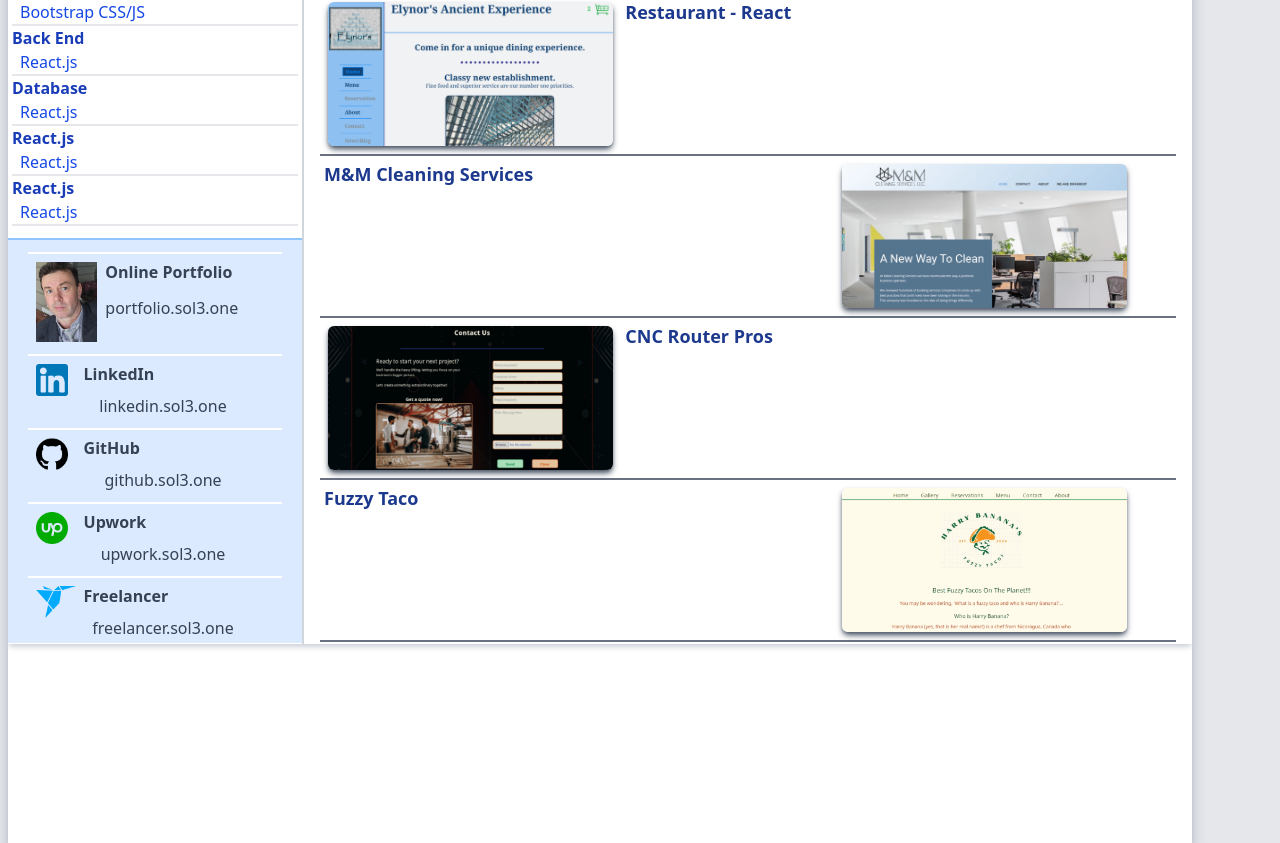
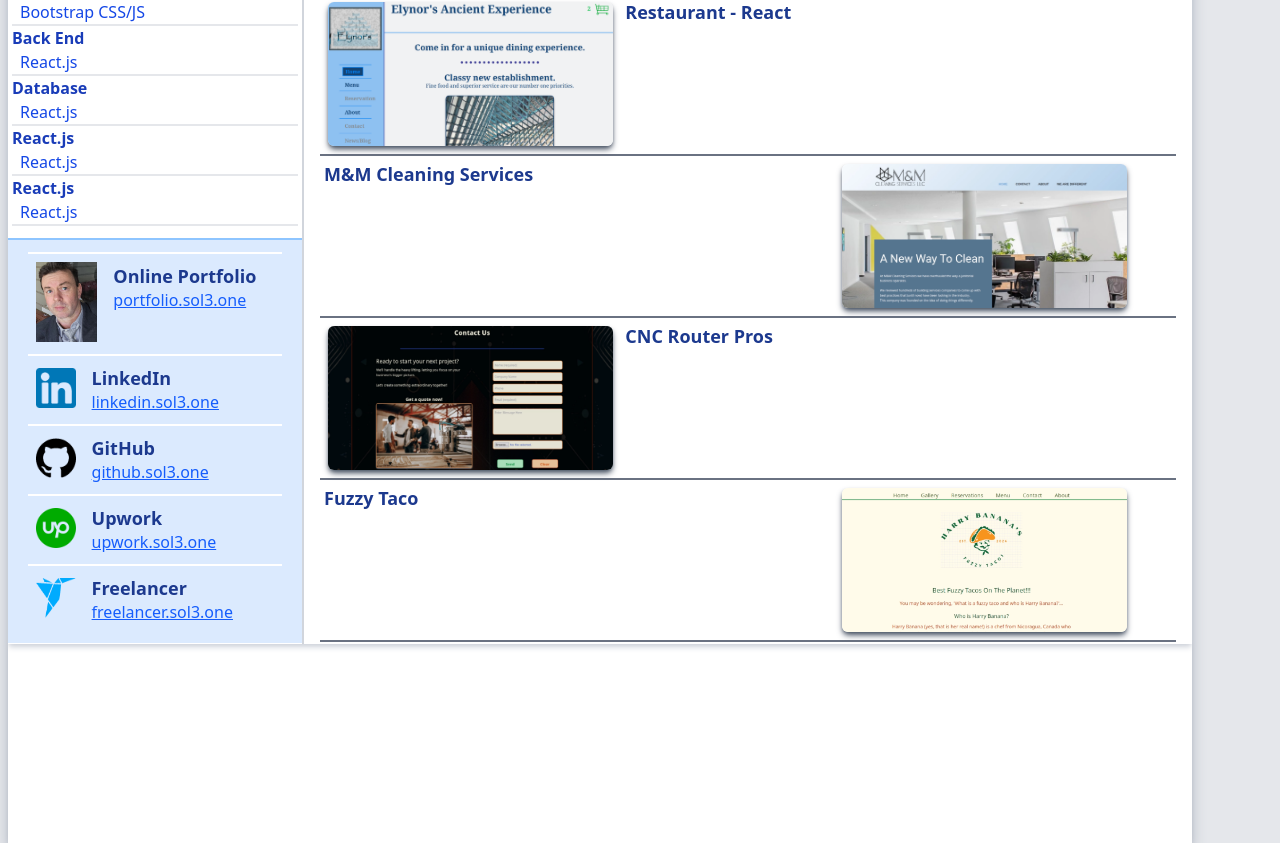
Before and after one commit to TimeSentinel/resume2025, a React (Vite) app: page / in a window 1280 px wide. Shown: the part 596-1439 px from the top of the page. Built offline with nearby package versions, Linux system fonts and the light colour scheme.

Commit message:
added link forwarding

```diff
--- a/src/App.css
+++ b/src/App.css
@@ -93,7 +93,7 @@
                         @apply w-10;
 
                         img {
-                            @apply h-8;
+                            @apply h-10 mt-1;
                         }
                     }
 
@@ -104,18 +104,18 @@
                     }
 
                     .linkTitle {
-                        @apply ml-2 font-bold leading-tight;
+                        @apply text-lg font-bold;
+                        @apply text-blue-900;
                     }
 
                 }
 
                 .linkAddress {
-                    @apply w-full -mt-2 pb-2 text-center pl-4 font-light leading-tight;
+                    @apply w-full text-left font-light leading-tight underline;
+                    @apply text-blue-600;
                 }
                 .portfolioCell {
-                    .linkAddress {
-                        @apply pl-2 font-light leading-tight;
-                    }
+                    @apply  pl-4;
                 }
 
             }
--- a/src/App.tsx
+++ b/src/App.tsx
@@ -71,7 +71,6 @@
                                         </div>
                                         <div className="portfolioCell">
                                             <div className="linkTitle">Online Portfolio</div>
-                                            <br/>
                                             <div className="linkAddress">portfolio.sol3.one</div>
                                         </div>
                                     </div>
@@ -84,9 +83,12 @@
                                         <div className="linkIcon">
                                             <img src="images/linkedin.png" alt="LinkedIn"/>
                                         </div>
-                                        <div className="linkTitle">LinkedIn</div>
+                                        <div className="portfolioCell">
+                                            <div className="linkTitle">LinkedIn</div>
+                                            <div className="linkAddress">linkedin.sol3.one</div>
+                                        </div>
                                     </div>
-                                    <div className="linkAddress">linkedin.sol3.one</div>
+
                                 </a>
                             </li>
                             <li>
@@ -95,9 +97,12 @@
                                         <div className="linkIcon">
                                             <img src="images/github.png" alt="GitHub"/>
                                         </div>
+                                        <div className="portfolioCell">
                                         <div className="linkTitle">GitHub</div>
+                                            <div className="linkAddress">github.sol3.one</div>
+                                        </div>
                                     </div>
-                                    <div className="linkAddress">github.sol3.one</div>
+
                                 </a>
                             </li>
                             <li>
@@ -106,9 +111,12 @@
                                         <div className="linkIcon">
                                             <img src="images/upwork.png" alt="Upwork"/>
                                         </div>
+                                        <div className="portfolioCell">
                                         <div className="linkTitle">Upwork</div>
+                                            <div className="linkAddress">upwork.sol3.one</div>
+                                        </div>
                                     </div>
-                                    <div className="linkAddress">upwork.sol3.one</div>
+
                                 </a>
                             </li>
                             <li>
@@ -117,9 +125,12 @@
                                         <div className="linkIcon">
                                             <img src="images/freelancer.png" alt="Freelancer"/>
                                         </div>
+                                        <div className="portfolioCell">
                                         <div className="linkTitle">Freelancer</div>
+                                        <div className="linkAddress">freelancer.sol3.one</div>
+                                        </div>
                                     </div>
-                                    <div className="linkAddress">freelancer.sol3.one</div>
+
                                 </a>
                             </li>
                         </ul>
```
